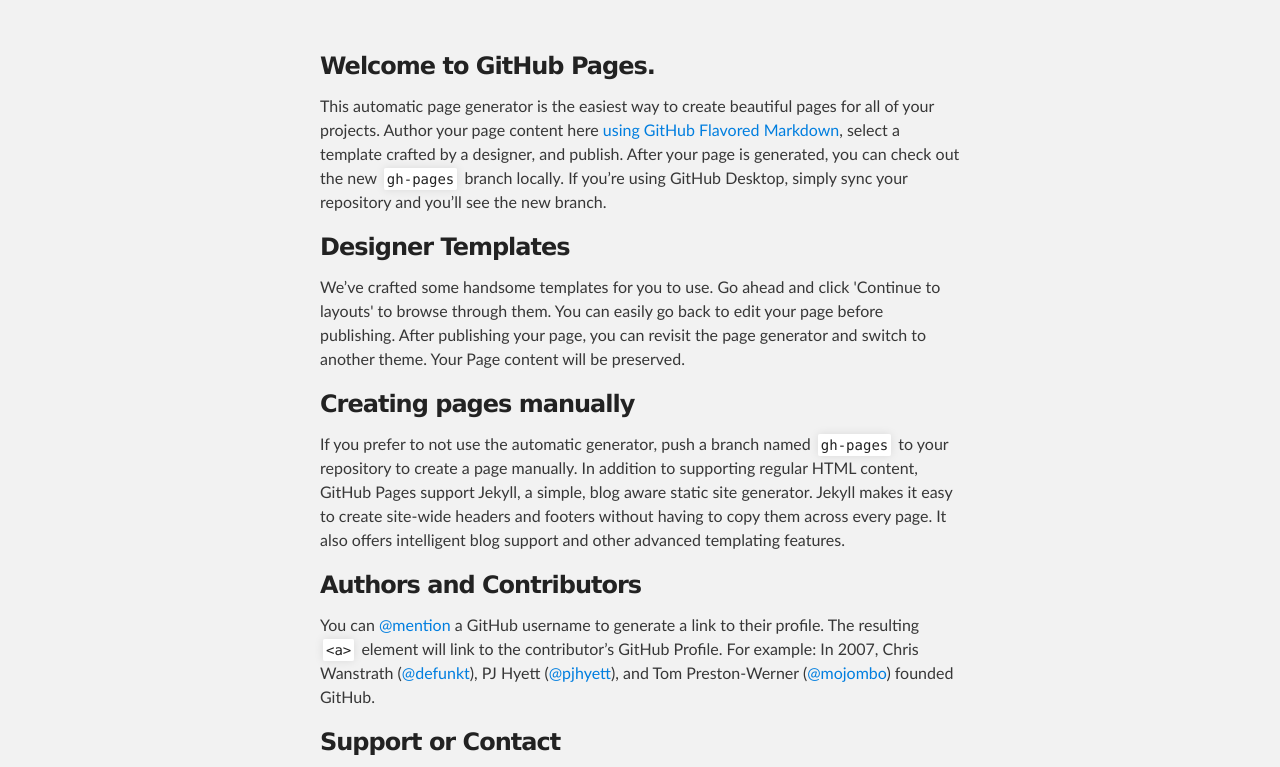
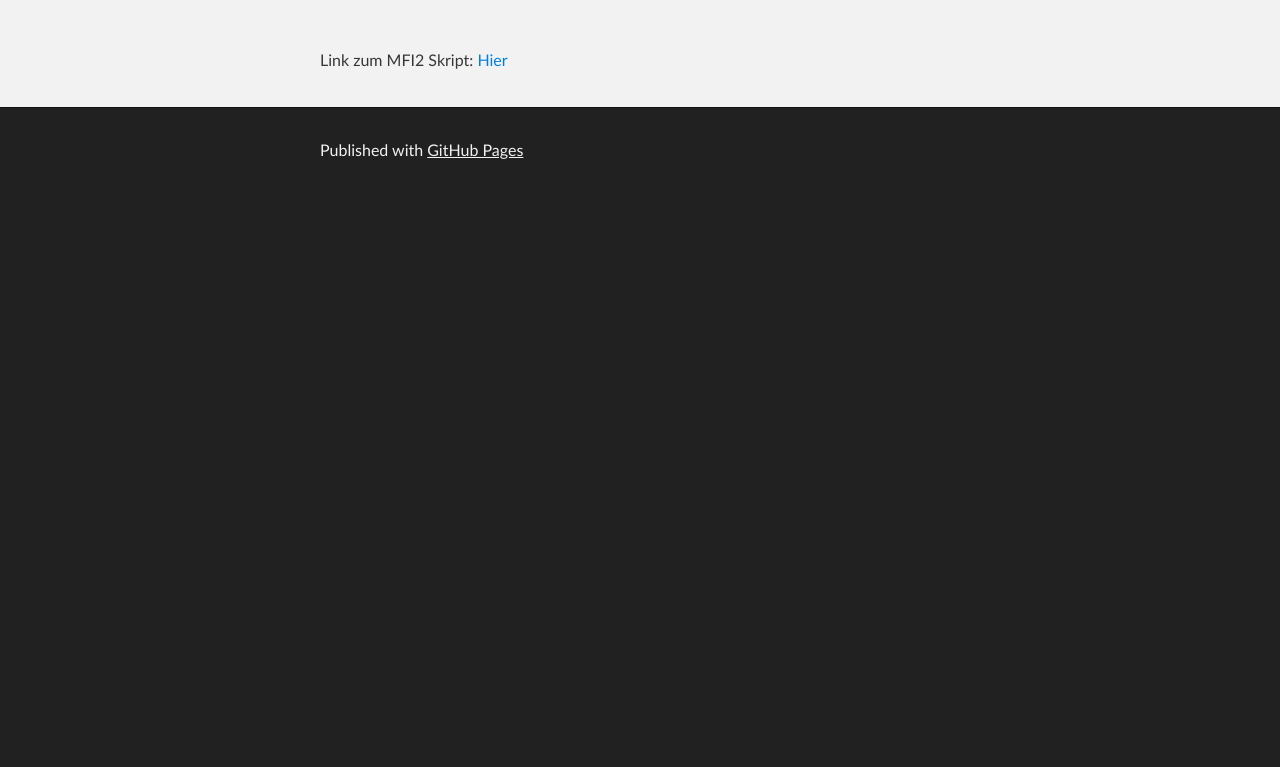
Before and after one commit to BaschtianXD/BaschtianXD.github.io, a plain HTML site: page index.html in a window 1280 px wide. Shown: the part 176-943 px from the top of the page. After the commit the page ends 800 px from the top, so only its background shows below. Drawn offline with Linux system fonts and the light colour scheme.

Commit message:
Updated index.html

```diff
--- a/index.html
+++ b/index.html
@@ -27,30 +27,7 @@
     <!-- MAIN CONTENT -->
     <div id="main_content_wrap" class="outer">
       <section id="main_content" class="inner">
-        <h3>
-<a id="welcome-to-github-pages" class="anchor" href="#welcome-to-github-pages" aria-hidden="true"><span aria-hidden="true" class="octicon octicon-link"></span></a>Welcome to GitHub Pages.</h3>
-
-<p>This automatic page generator is the easiest way to create beautiful pages for all of your projects. Author your page content here <a href="https://guides.github.com/features/mastering-markdown/">using GitHub Flavored Markdown</a>, select a template crafted by a designer, and publish. After your page is generated, you can check out the new <code>gh-pages</code> branch locally. If you’re using GitHub Desktop, simply sync your repository and you’ll see the new branch.</p>
-
-<h3>
-<a id="designer-templates" class="anchor" href="#designer-templates" aria-hidden="true"><span aria-hidden="true" class="octicon octicon-link"></span></a>Designer Templates</h3>
-
-<p>We’ve crafted some handsome templates for you to use. Go ahead and click 'Continue to layouts' to browse through them. You can easily go back to edit your page before publishing. After publishing your page, you can revisit the page generator and switch to another theme. Your Page content will be preserved.</p>
-
-<h3>
-<a id="creating-pages-manually" class="anchor" href="#creating-pages-manually" aria-hidden="true"><span aria-hidden="true" class="octicon octicon-link"></span></a>Creating pages manually</h3>
-
-<p>If you prefer to not use the automatic generator, push a branch named <code>gh-pages</code> to your repository to create a page manually. In addition to supporting regular HTML content, GitHub Pages support Jekyll, a simple, blog aware static site generator. Jekyll makes it easy to create site-wide headers and footers without having to copy them across every page. It also offers intelligent blog support and other advanced templating features.</p>
-
-<h3>
-<a id="authors-and-contributors" class="anchor" href="#authors-and-contributors" aria-hidden="true"><span aria-hidden="true" class="octicon octicon-link"></span></a>Authors and Contributors</h3>
-
-<p>You can <a href="https://help.github.com/articles/basic-writing-and-formatting-syntax/#mentioning-users-and-teams" class="user-mention">@mention</a> a GitHub username to generate a link to their profile. The resulting <code>&lt;a&gt;</code> element will link to the contributor’s GitHub Profile. For example: In 2007, Chris Wanstrath (<a href="https://github.com/defunkt" class="user-mention">@defunkt</a>), PJ Hyett (<a href="https://github.com/pjhyett" class="user-mention">@pjhyett</a>), and Tom Preston-Werner (<a href="https://github.com/mojombo" class="user-mention">@mojombo</a>) founded GitHub.</p>
-
-<h3>
-<a id="support-or-contact" class="anchor" href="#support-or-contact" aria-hidden="true"><span aria-hidden="true" class="octicon octicon-link"></span></a>Support or Contact</h3>
-
-<p>Having trouble with Pages? Check out our <a href="https://help.github.com/pages">documentation</a> or <a href="https://github.com/contact">contact support</a> and we’ll help you sort it out.</p>
+        <p>Link zum MFI2 Skript: <a href="https://rawgit.com/BaschtianXD/MFI2SS2016/master/skript.html">Hier</a></p>
       </section>
     </div>
 
```
